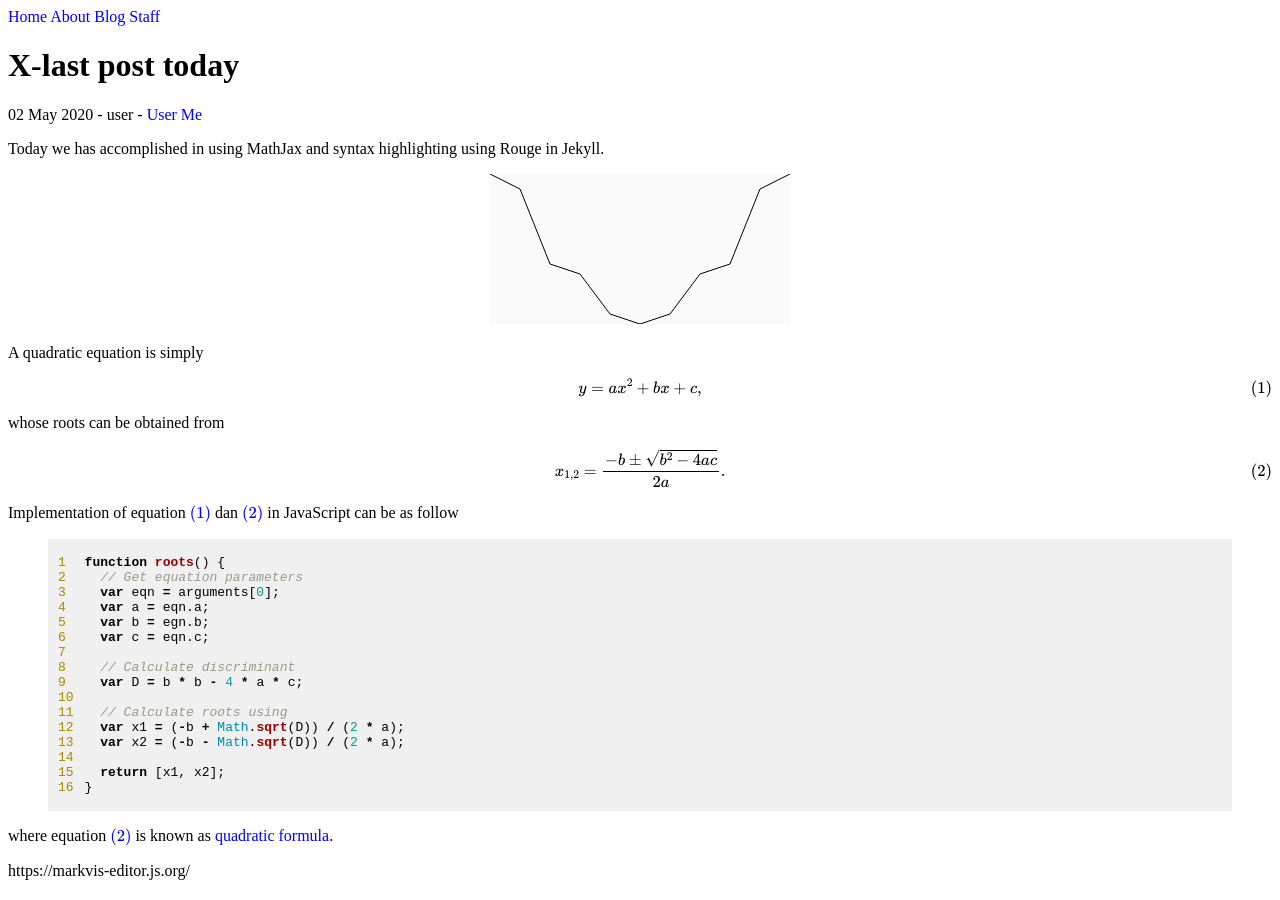
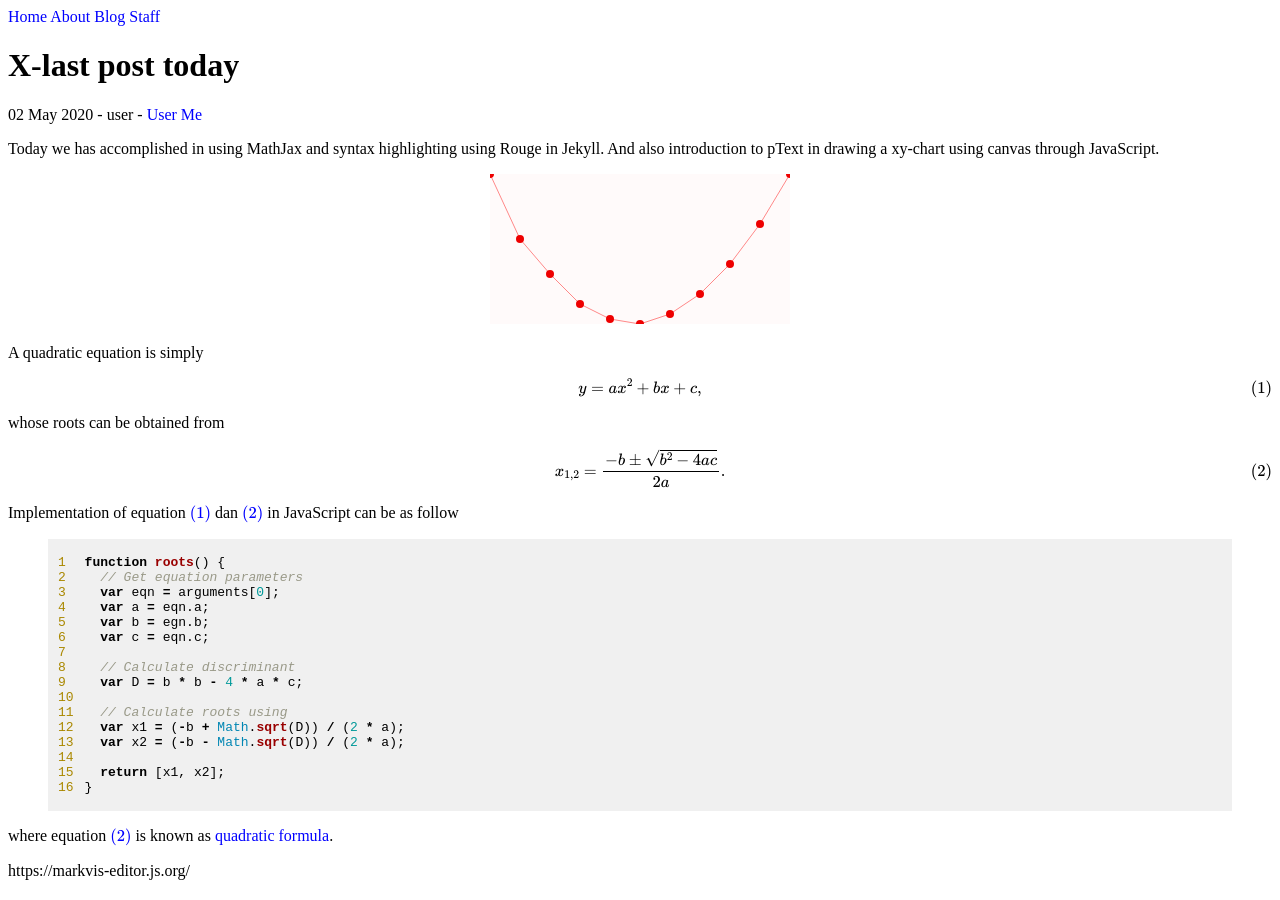
Before and after one commit to dudung/ptext, a Jekyll site: the page built from docs/_posts/2020-05-02-xlast-post-today.md, in a window 1280 px wide. Built offline with Jekyll 4.4.1, drawn with Linux system fonts in a browser that asks for light colours; formulas are drawn with MathJax 3; part of the change alters nothing that is shown.

Commit message:
fin for today

```diff
--- a/docs/_includes/ptext.html
+++ b/docs/_includes/ptext.html
@@ -1,10 +1,13 @@
 {% if page.ptext %}
 
 <script>
-function draw() {
-	var x = arguments[0].x;
-	var y = arguments[0].y;
+function vis() {
+	var arg = arguments[0];
+	var x = arg.data.x;
+	var y = arg.data.y;
 	var N = Math.min(x.length, y.length);
+
+	var type = arg.type;
 
 	var div = document.createElement("div");
 	div.style.textAlign = "center";
@@ -14,12 +17,17 @@ function draw() {
 	can.height = "150";
 	can.style.width = can.width + "px";
 	can.style.height = can.height + "px";
-	can.style.background = "#fafafa";
+	can.style.background = arg.background;
 
 	document.body.append(div);
 	div.append(can);
 
+	var lc = arg.color.line;
+	var pc = arg.color.point;
+
 	var cx = can.getContext("2d");
+	if(type == "line") {
+		cx.strokeStyle = lc;
 		cx.beginPath();
 		for(var i = 0; i < N; i++) {
 			if(i == 0) {
@@ -29,6 +37,31 @@ function draw() {
 			}
 		}
 		cx.stroke();
+	} else if(type == "point") {
+		cx.fillStyle = pf;
+		for(var i = 0; i < N; i++) {
+			cx.beginPath();
+			cx.arc(x[i], y[i], 4, 0, 2 * Math.PI);
+			cx.fill();
+		}
+	} else if(type == "line-point") {
+		cx.strokeStyle = lc;
+		cx.beginPath();
+		for(var i = 0; i < N; i++) {
+			if(i == 0) {
+				cx.moveTo(x[i], y[i]);
+			} else {
+				cx.lineTo(x[i], y[i]);
+			}
+		}
+		cx.stroke();
+		cx.fillStyle = pc;
+		for(var i = 0; i < N; i++) {
+			cx.beginPath();
+			cx.arc(x[i], y[i], 4, 0, 2 * Math.PI);
+			cx.fill();
+		}
+	}
 }
 </script>
 
--- a/docs/_posts/2020-05-02-xlast-post-today.md
+++ b/docs/_posts/2020-05-02-xlast-post-today.md
@@ -6,21 +6,23 @@ mathjax: true
 ptext: true
 ---
 
-Today we has accomplished in using MathJax and syntax highlighting using Rouge in Jekyll.
-
-<!--div style="text-align: center">
-<canvas width="300" height="150" style="background: #fafafa">
-</canvas>
-</div-->
+Today we has accomplished in using MathJax and syntax highlighting using Rouge in Jekyll. And also introduction to pText in drawing a xy-chart using canvas through JavaScript.
 
 <script>
-data = {
-	x: [0, 30, 60, 90, 120, 150, 180, 210, 240, 270, 300],
-	y: [0, 15, 90, 100, 140, 150, 140, 100, 90, 15, 0],
+chart = {
+	background: "#fffafa",
+	data: {
+		x: [0, 30, 60, 90, 120, 150, 180, 210, 240, 270, 300],
+		y: [0, 65, 100, 130, 145, 150, 140, 120, 90, 50, 0],
+	},
+	type : "line-point",
+	color: {
+		line: "#f88",
+		point: "#e00",
+	},
 };
-draw(data);
+vis(chart);
 </script>
-
 
 A quadratic equation is simply
 
```
Lines whose indentation alone changed are shown as unchanged.
